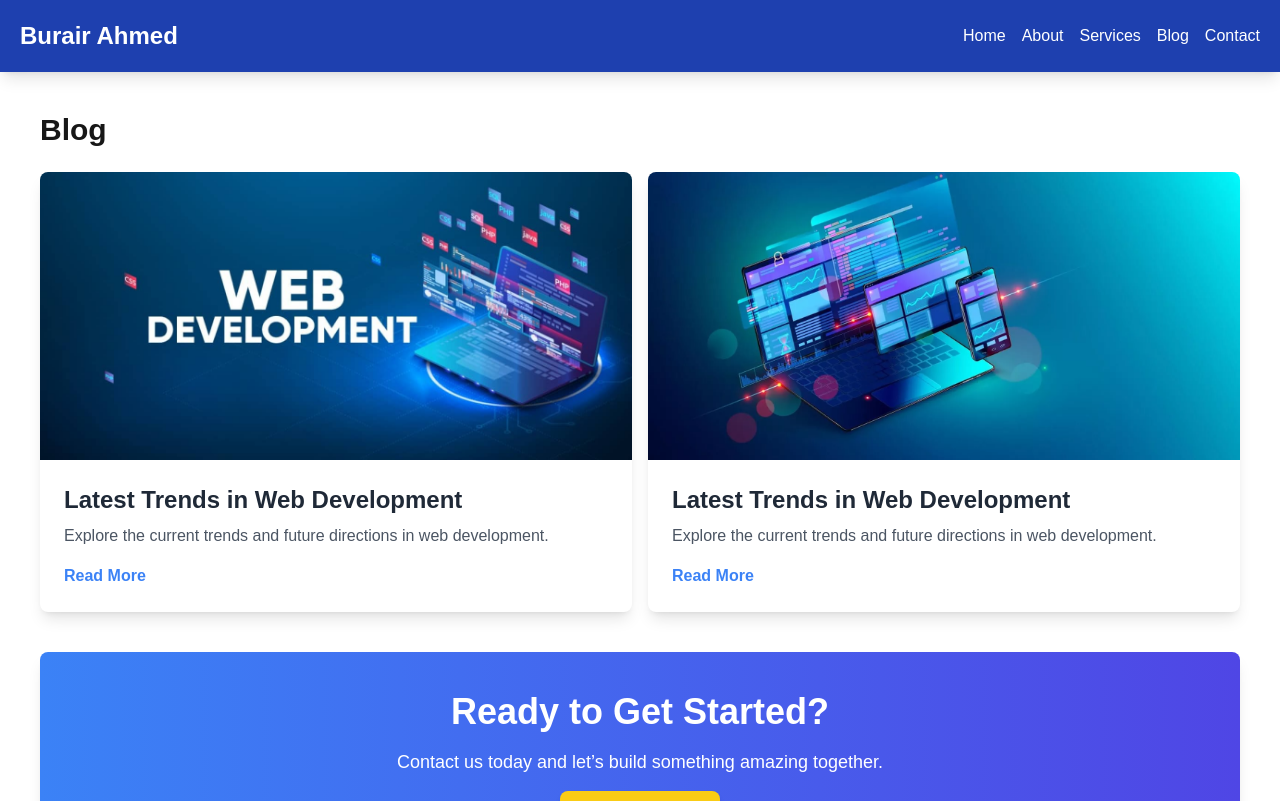
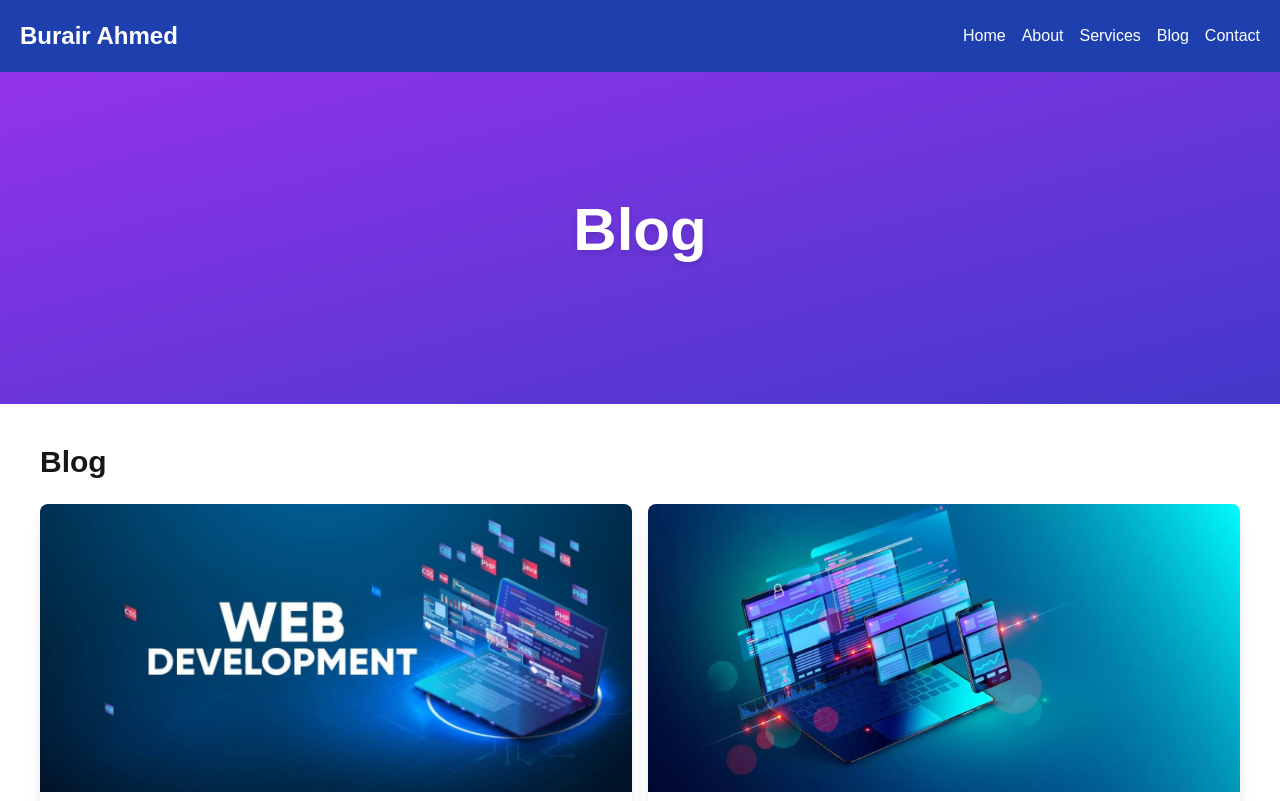
Before and after one commit to burair-ahmed/giaic-assignment-web, a Next.js app: page /blog in a window 1280 px wide. Shown: the top 801 px of the page. Built offline with nearby package versions, Linux system fonts and the light colour scheme.

Commit message:
"Added HeroPages component to About, Blog, Contact, and Services pages"

```diff
--- a/src/app/about/page.tsx
+++ b/src/app/about/page.tsx
@@ -1,9 +1,15 @@
 import TeamMember from "../components/TeamMember";
 import CTASection from "../components/CTA";
+import HeroPages from "../components/HeroPages";
 
 export default function About() {
   return (
     <div className="flex flex-col min-h-screen">
+          <div>
+        <HeroPages
+        title="About"
+        />
+      </div>
       <main className="flex-grow bg-gray-50 p-10">
         <h2 className="text-4xl font-bold text-center mb-10 text-gray-800">
           About Us
--- a/src/app/blog/page.tsx
+++ b/src/app/blog/page.tsx
@@ -1,9 +1,15 @@
 import BlogCard from "../components/BlogCard";
 import CTASection from "../components/CTA";
+import HeroPages from "../components/HeroPages";
 
 export default function Blog() {
   return (
     <div className="flex flex-col min-h-screen">
+          <div>
+        <HeroPages
+        title="Blog"
+        />
+      </div>
       <main className="flex-grow p-10">
         <h2 className="text-3xl font-bold mb-6">Blog</h2>
         <div className="grid sm:grid-cols-12 md:grid-cols-6 lg:grid-cols-12 gap-4">
--- /dev/null
+++ b/src/app/components/HeroPages.js
@@ -0,0 +1,13 @@
+// components/HeroPages.js
+export default function HeroPages({ title }) {
+  return (
+    <section className="bg-gradient-to-br from-purple-600 to-indigo-700 text-white text-center py-24 md:py-32">
+      <h1 className="text-5xl md:text-6xl font-extrabold mb-4 drop-shadow-md">
+        {title}
+      </h1>
+      {/* <button className="bg-yellow-500 text-gray-800 font-semibold px-8 py-4 rounded-lg shadow-lg transform hover:scale-105 hover:shadow-xl transition duration-300">
+        Get Started
+      </button> */}
+    </section>
+  );
+}
--- a/src/app/contact/page.tsx
+++ b/src/app/contact/page.tsx
@@ -1,8 +1,14 @@
 import ContactForm from "../components/ContactForm";
+import HeroPages from "../components/HeroPages";
 
 export default function Contact() {
   return (
     <div className="flex flex-col min-h-screen">
+          <div>
+        <HeroPages
+        title="Contact"
+        />
+      </div>
       <main className="flex-grow p-10">
         <h2 className="text-3xl font-bold mb-6">Contact Us</h2>
         <ContactForm />
--- a/src/app/services/page.tsx
+++ b/src/app/services/page.tsx
@@ -1,9 +1,14 @@
 import ServiceCard from "../components/ServiceCard";
 import CTASection from "../components/CTA";
-
+import HeroPages from "../components/HeroPages"
 export default function Services() {
   return (
     <div className="flex flex-col min-h-screen">
+      <div>
+        <HeroPages
+        title="Services"
+        />
+      </div>
       <main className="flex-grow p-10 bg-gray-100">
         <h2 className="text-4xl font-bold text-center mb-10 text-gray-800">
           Our Services
```
